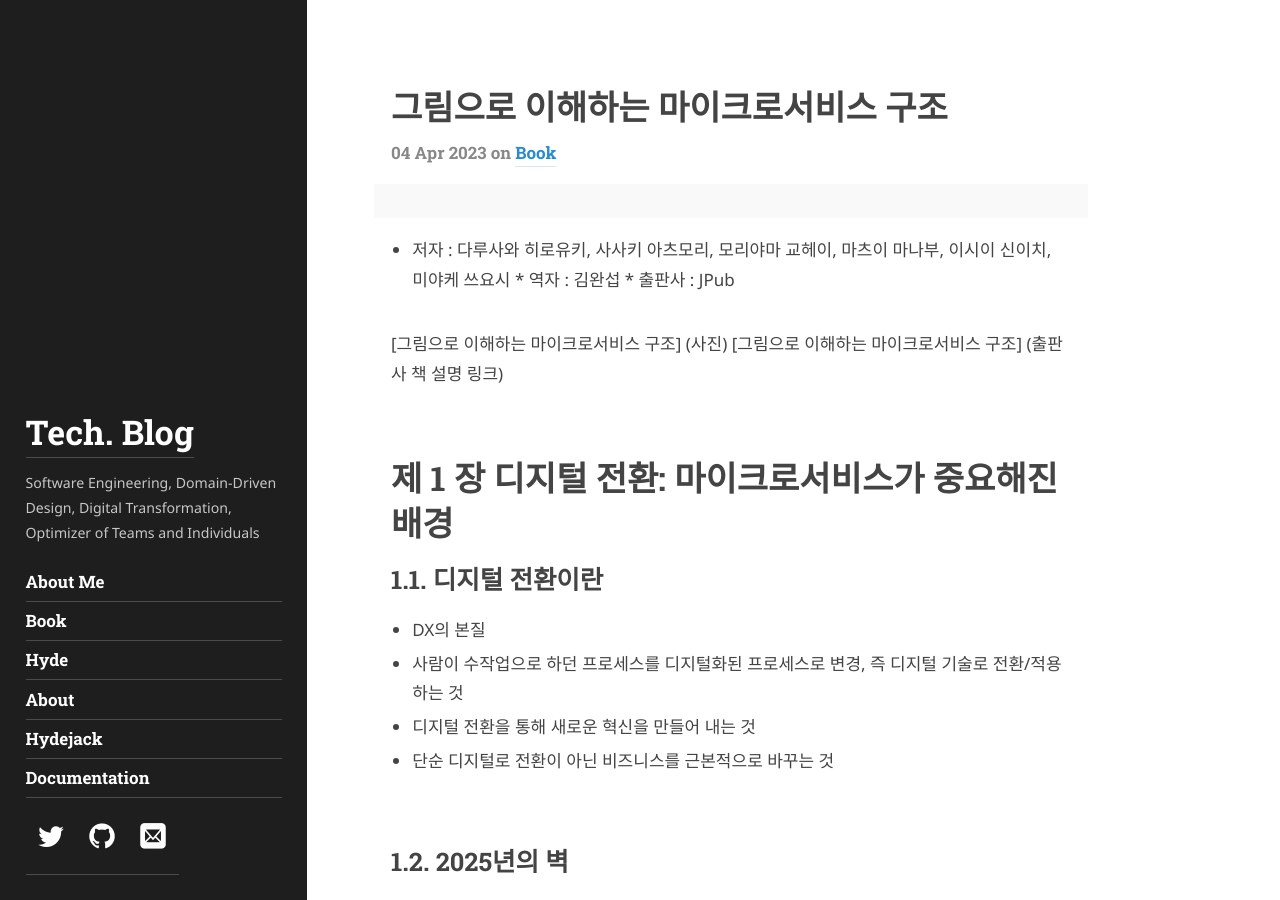
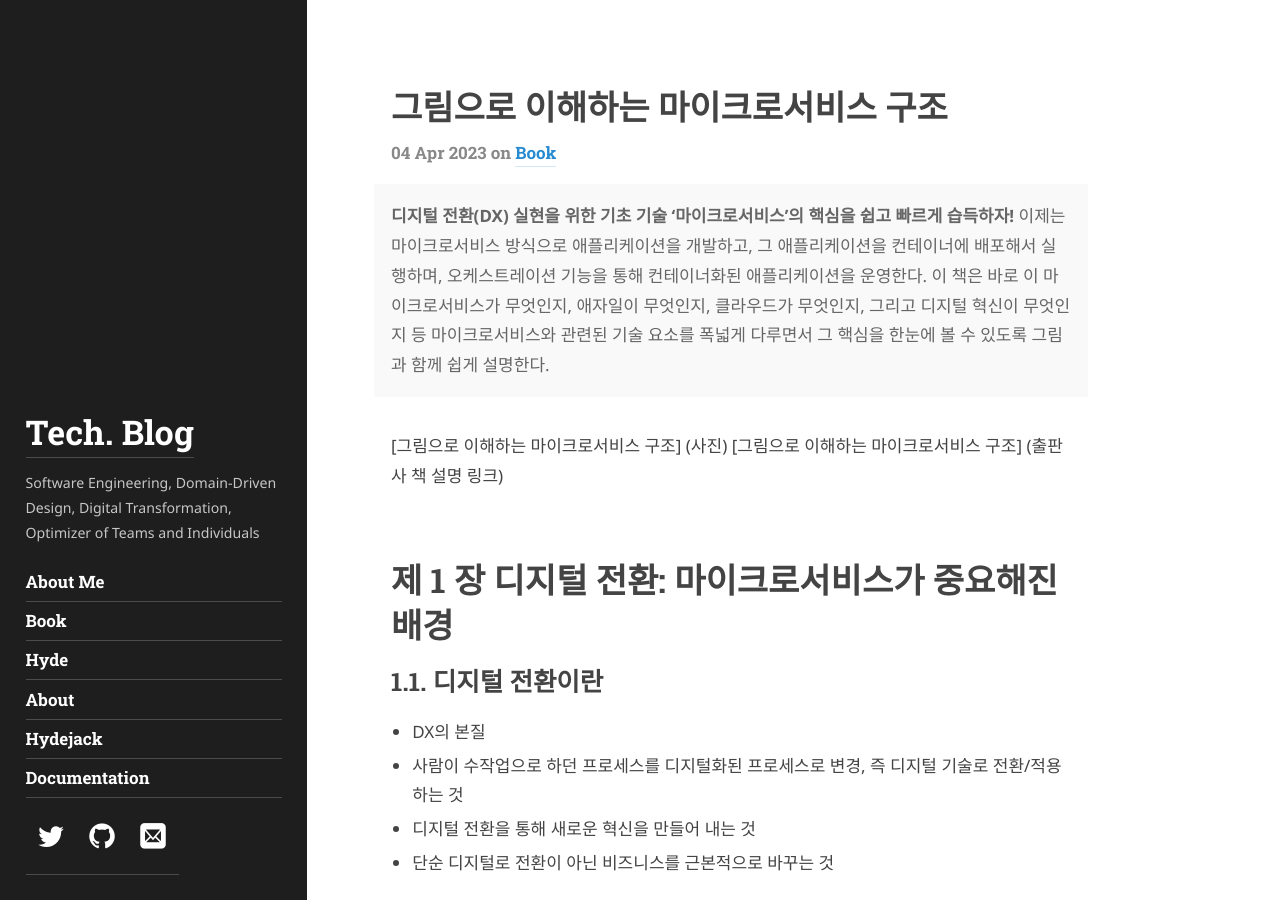
Before and after one commit to haesiku/haesiku.github.io, a Jekyll site: the page built from _posts/book/2023-04-04-microservice-to-study-with-picture.md, in a window 1280 px wide and 900 px high. Built offline with Jekyll 4.4.1, drawn with Linux system fonts in a browser that asks for light colours; some web fonts are replaced; some of the changed text lies outside the part shown.

Commit message:
modify author information

```diff
--- a/_data/authors.yml
+++ b/_data/authors.yml
@@ -9,9 +9,9 @@
   # Used at the bottom of each page and at the top of the `about` layout
   # Markdown enabled, can use multiple paragraphs (enabled by `|`)
   about:             |
-    Ryu Haesik
-
-    SK C&C Development & Quality Innovation Team
+    * SK 그룹 개발자 커뮤니티 MSA 마스터
+    * K-MOOC "클라우드 기반 소프트웨어 엔지니어링 - 마이크로서비스 설계 미 구현" 대표 강사
+    * "도메인 주도 설계로 시작하는 마이크로서비스 개발" 집필
 
   # This photo will be used in the about section
   picture:
--- a/_posts/book/2023-04-04-microservice-to-study-with-picture.md
+++ b/_posts/book/2023-04-04-microservice-to-study-with-picture.md
@@ -2,9 +2,9 @@
 layout: post
 title: 그림으로 이해하는 마이크로서비스 구조
 description: >
-  * 저자 : 다루사와 히로유키, 사사키 아츠모리, 모리야마 교헤이, 마츠이 마나부, 이시이 신이치, 미야케 쓰요시
-  * 역자 : 김완섭
-  * 출판사 : JPub
+  **디지털 전환(DX) 실현을 위한 기초 기술 ‘마이크로서비스’의 핵심을 쉽고 빠르게 습득하자!**
+  이제는 마이크로서비스 방식으로 애플리케이션을 개발하고, 그 애플리케이션을 컨테이너에 배포해서 실행하며, 오케스트레이션 기능을 통해 컨테이너화된 애플리케이션을 운영한다. 이 책은 바로 이 마이크로서비스가 무엇인지, 애자일이 무엇인지, 클라우드가 무엇인지, 그리고 디지털 혁신이 무엇인지 등 마이크로서비스와 관련된 기술 요소를 폭넓게 다루면서 그 핵심을 한눈에 볼 수 있도록 그림과 함께 쉽게 설명한다.
+
 tags: [book]
 author: author2
 canonical_url: https://jpub.tistory.com
```
